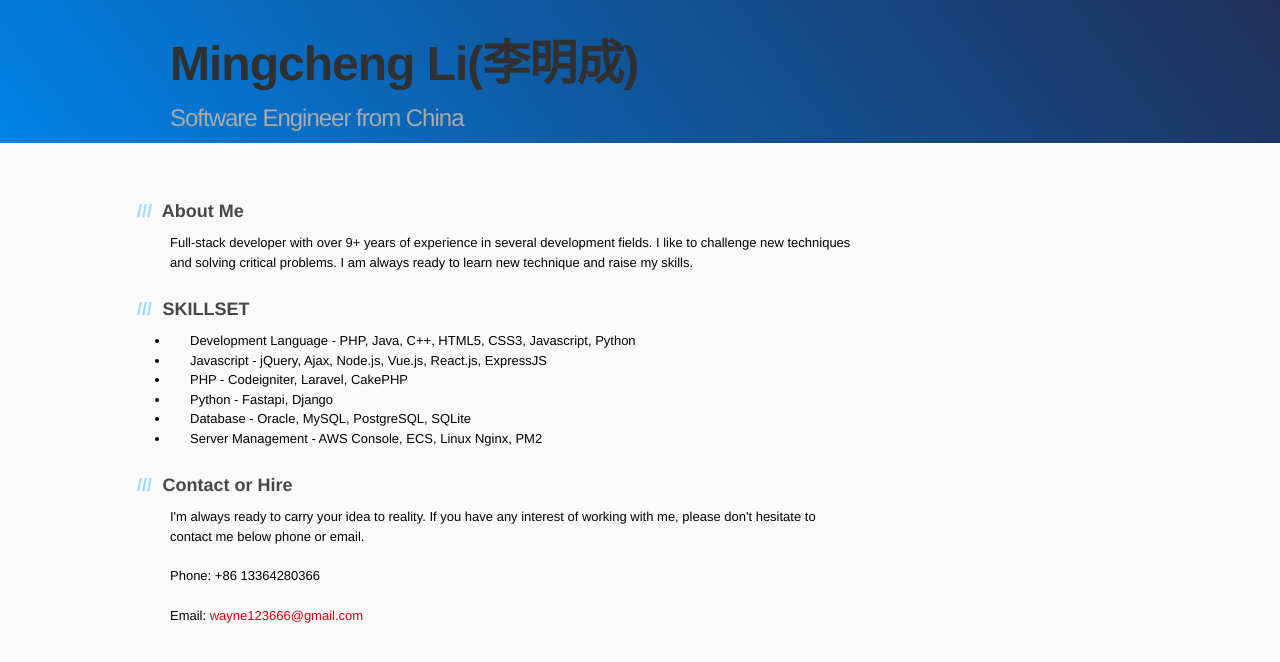
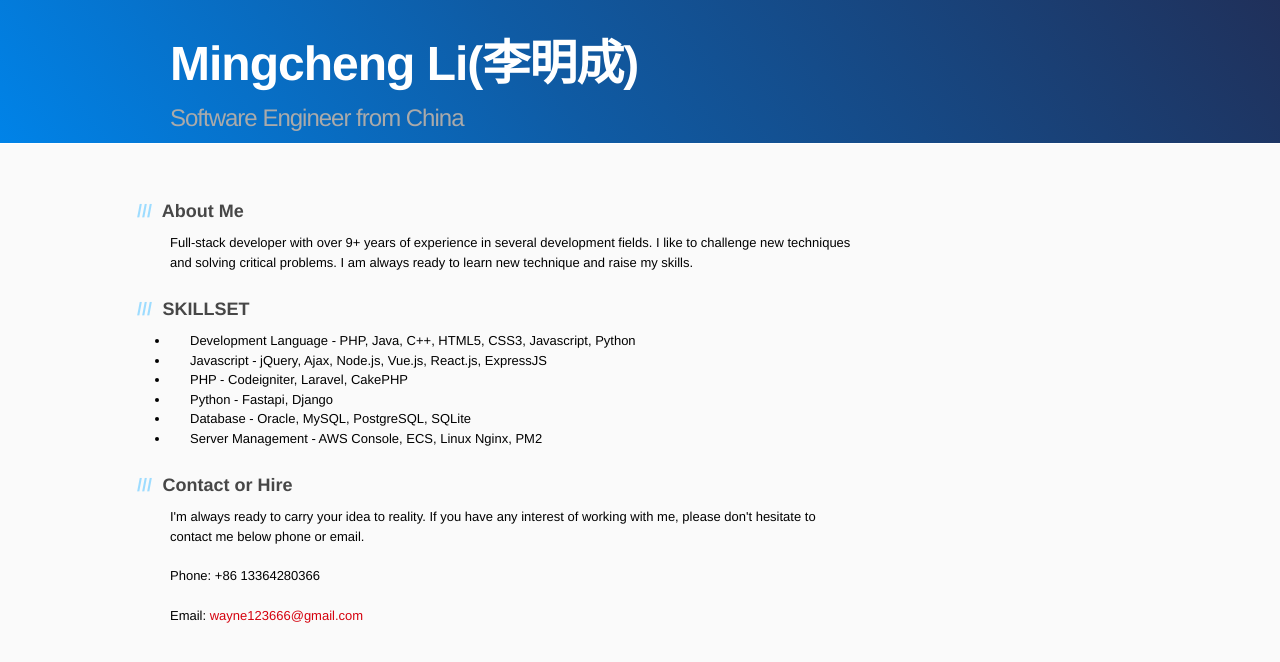
Before and after one commit to limingcheng123666/limingcheng.github.io, a plain HTML site: page index.html in a window 1280 px wide. Drawn offline with Linux system fonts and the light colour scheme.

Commit message:
Update index.html
Fix color

```diff
--- a/index.html
+++ b/index.html
@@ -1304,7 +1304,7 @@
       <div class="inner">
         <div class="clearfix">
           <div class="">
-            <h1>Mingcheng Li(李明成)</h1>
+            <h1 style="color: #ffffff;">Mingcheng Li(李明成)</h1>
             <h2>Software Engineer from China</h2>
           </div>
         </div>
```
